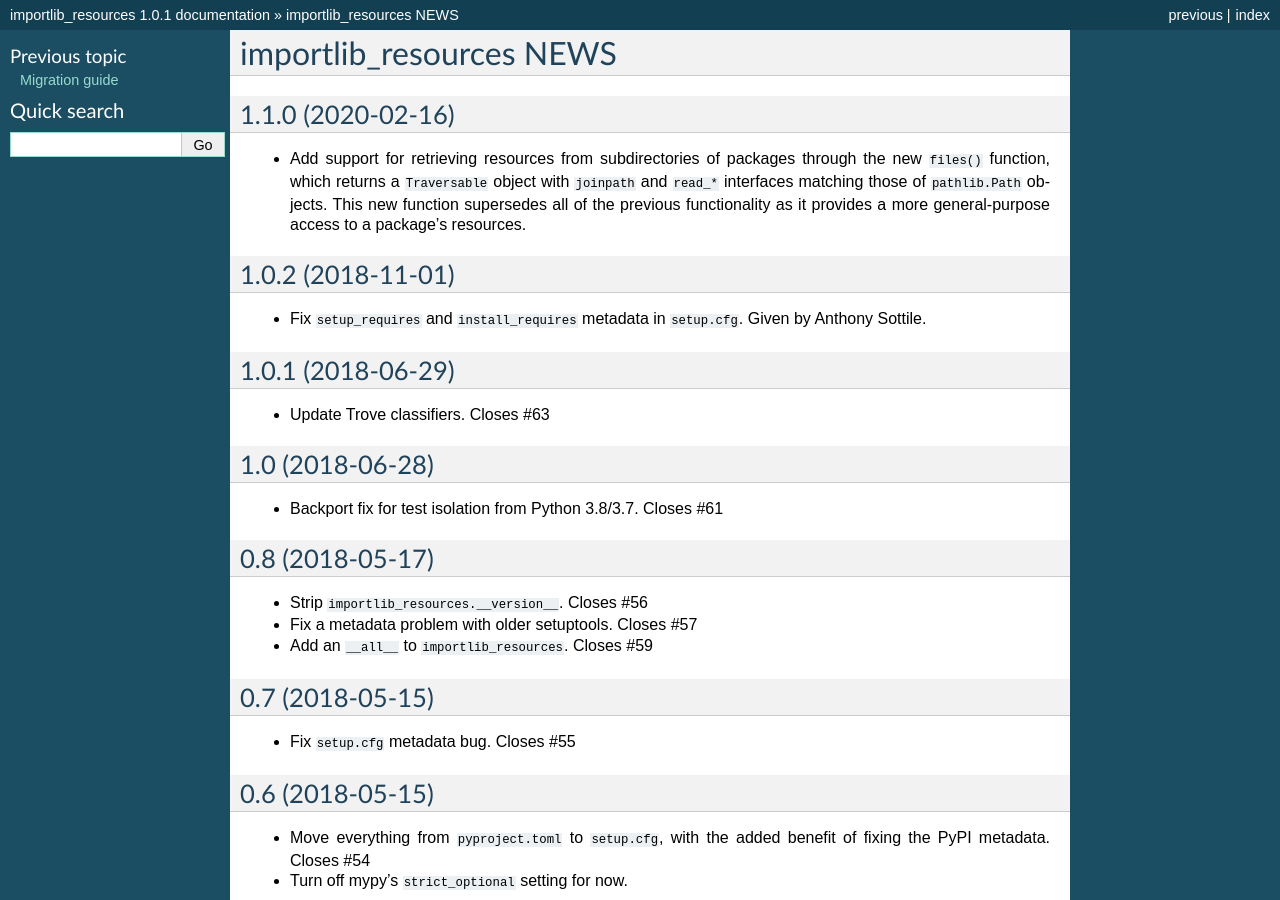
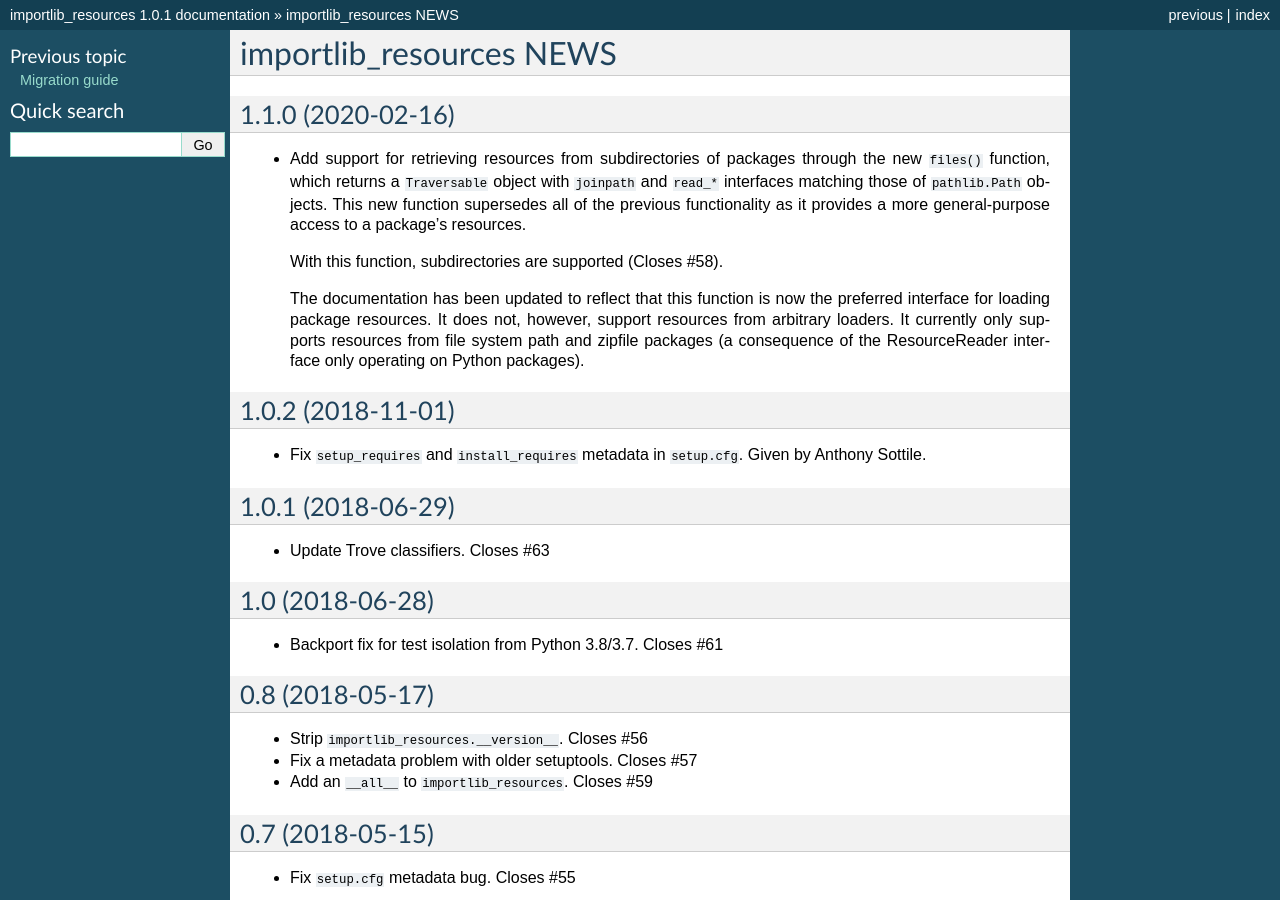
Before and after one commit to python/importlib_resources, a Sphinx documentation site: the page built from importlib_resources/docs/changelog.rst, in a window 1280 px wide and 900 px high. Built offline with Sphinx 7.4.7, drawn with Linux system fonts in a browser that asks for light colours.

Commit message:
Refresh changelog again.

```diff
--- a/importlib_resources/docs/changelog.rst
+++ b/importlib_resources/docs/changelog.rst
@@ -10,6 +10,16 @@
   of ``pathlib.Path`` objects. This new function supersedes all of the
   previous functionality as it provides a more general-purpose access
   to a package's resources.
+
+  With this function, subdirectories are supported (Closes #58).
+
+  The
+  documentation has been updated to reflect that this function is now
+  the preferred interface for loading package resources. It does not,
+  however, support resources from arbitrary loaders. It currently only
+  supports resources from file system path and zipfile packages (a
+  consequence of the ResourceReader interface only operating on
+  Python packages).
 
 1.0.2 (2018-11-01)
 ==================
```
